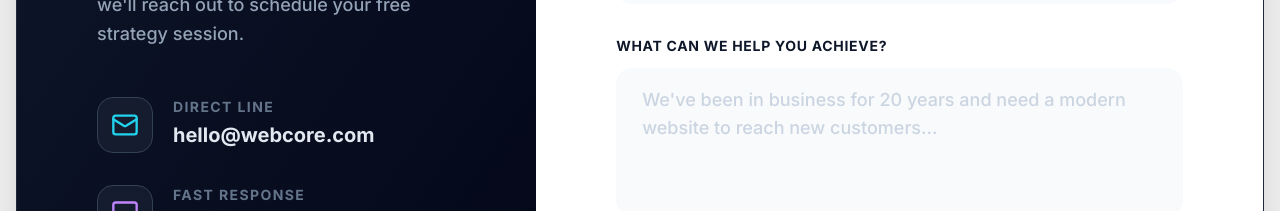
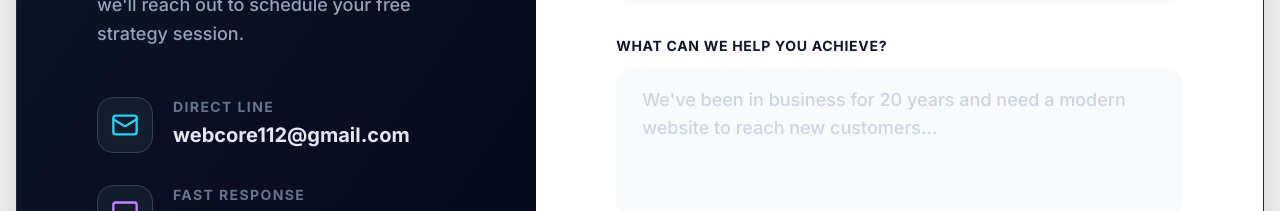
Before and after one commit to WebCore-host/webcore-site, a React (Vite) app: page / in a window 1280 px wide. Shown: the part 2380-2591 px from the top of the page. Built offline with nearby package versions, Linux system fonts and the light colour scheme.

Commit message:
Update Contact.tsx

```diff
--- a/components/Contact.tsx
+++ b/components/Contact.tsx
@@ -34,7 +34,7 @@ const Contact: React.FC = () => {
                 </div>
                 <div>
                   <p className="text-slate-500 text-sm font-bold uppercase tracking-widest mb-1">Direct Line</p>
-                  <p className="font-bold text-xl text-slate-200">hello@webcore.com</p>
+                  <p className="font-bold text-xl text-slate-200">webcore112@gmail.com</p>
                 </div>
               </div>
 
```
